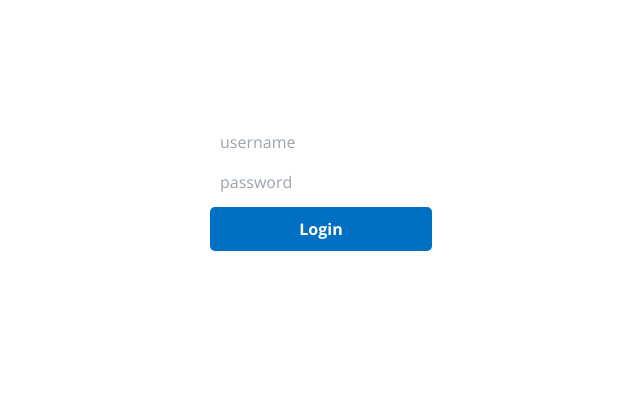
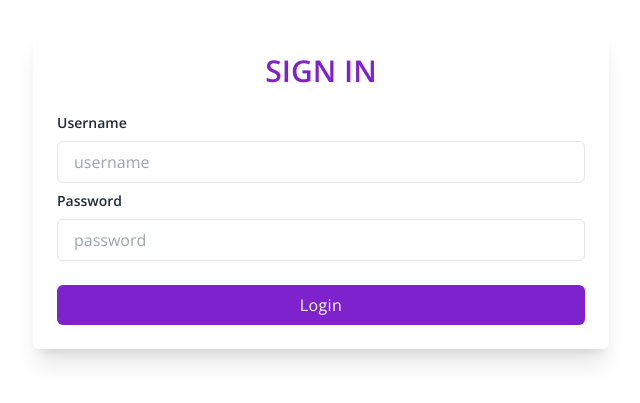
Before and after one commit to THOUFIQHUSSAIN-J/Hotel_Room_Booking, a React (Create React App) app in the folder client/: page /login in a window 1280 px wide. Shown: the part 211-614 px from the top of the page, without its empty margins (319-959 px from the left). Built offline with nearby package versions, Linux system fonts and the light colour scheme.

Commit message:
Login page changes

```diff
--- a/client/src/Login/Login.css
+++ b/client/src/Login/Login.css
@@ -1,4 +1,4 @@
-.login {
+/* .login {
   height: 100vh;
   display: flex;
   align-items: center;
@@ -29,4 +29,4 @@
 .lButton:disabled{
   background-color: #0071c28c;
   cursor: not-allowed;
-}
+} */
--- a/client/src/Login/Login.js
+++ b/client/src/Login/Login.js
@@ -33,30 +33,58 @@ const Login = () => {
 
 
 
+
     return (
-    <div className="login">
-      <div className="lContainer">
+        <div className="relative flex flex-col justify-center min-h-screen overflow-hidden">
+            <div className="w-full p-6 m-auto bg-white rounded-md shadow-xl lg:max-w-xl">
+                <h1 className="text-3xl font-semibold text-center text-purple-700 uppercase">
+                    Sign in
+                </h1>
+                <form className="mt-6">
+                    <div className="mb-2">
+                        <label
+                            className="block text-sm font-semibold text-gray-800"
+                        >
+                            Username
+                        </label>
                         <input
                             type="text"
                             placeholder="username"
                             id="username"
                             onChange={handleChange}
-          className="lInput"
+                            className="lInput block w-full px-4 py-2 mt-2 text-purple-700 bg-white border rounded-md focus:border-purple-400 focus:ring-purple-300 focus:outline-none focus:ring focus:ring-opacity-40"
                         />
+                    </div>
+                    <div className="mb-2">
+                        <label
+                            className="block text-sm font-semibold text-gray-800"
+                        >
+                            Password
+                        </label>
                         <input
                             type="password"
                             placeholder="password"
                             id="password"
                             onChange={handleChange}
-          className="lInput"
+                            className="lInput block w-full px-4 py-2 mt-2 text-purple-700 bg-white border rounded-md focus:border-purple-400 focus:ring-purple-300 focus:outline-none focus:ring focus:ring-opacity-40"
                         />
-        <button disabled={loading} onClick={handleClick} className="lButton">
+                    </div>
+
+                    <div className="mt-6">
+                        <button
+                          disabled={loading} onClick={handleClick}
+                          className="lButton w-full px-4 py-2 tracking-wide text-white transition-colors duration-200 transform bg-purple-700 rounded-md hover:bg-purple-600 focus:outline-none focus:bg-purple-600"
+                         >
                             Login
                         </button>
                         {error && <span>{error.message}</span>}
+
+                    </div>
+                </form>
+
             </div>
         </div>
     );
-};
+}
 
 export default Login;
```
Also changed, not shown: 1 other file (tests, documents, lock files or other folders). Lines whose indentation alone changed are shown as unchanged.
